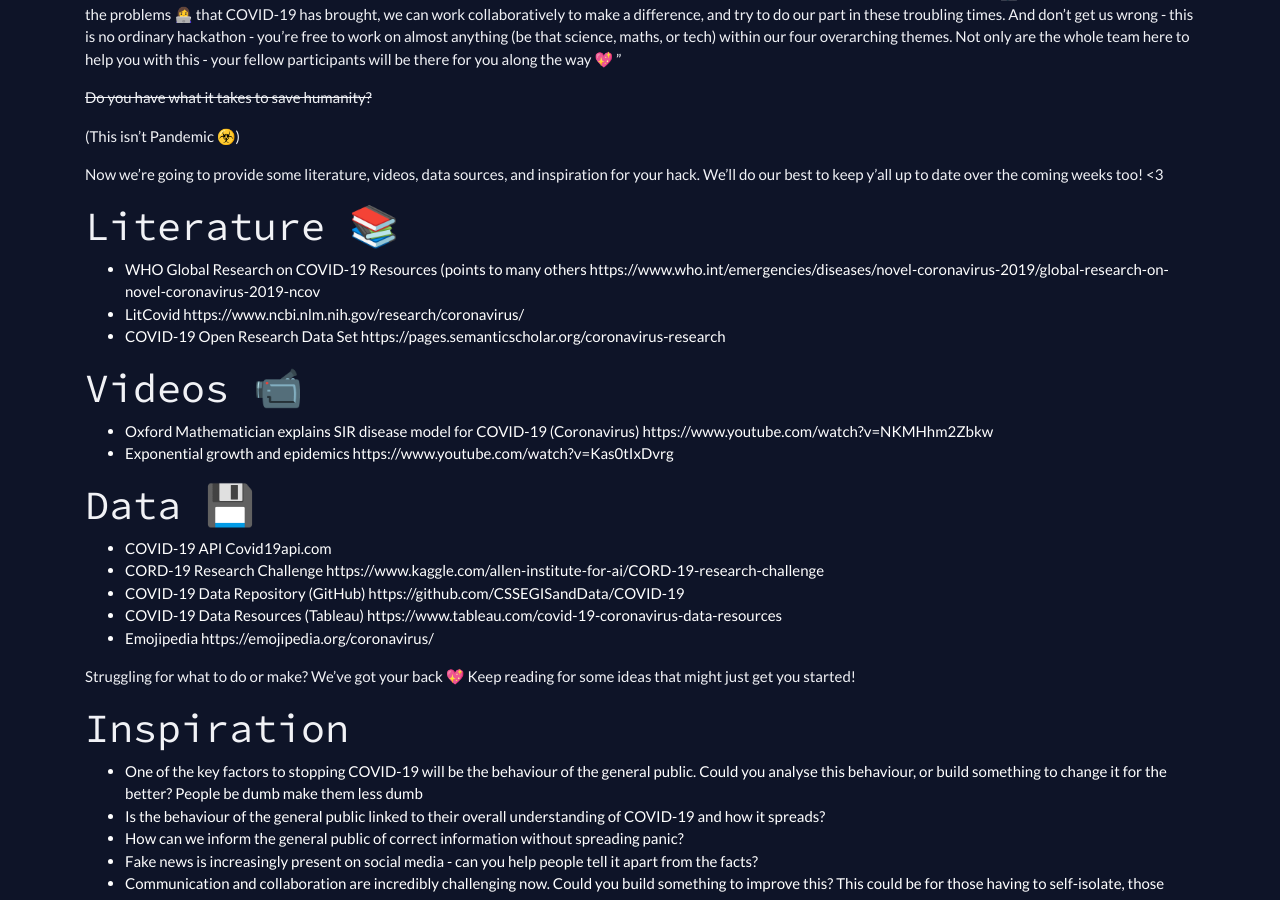
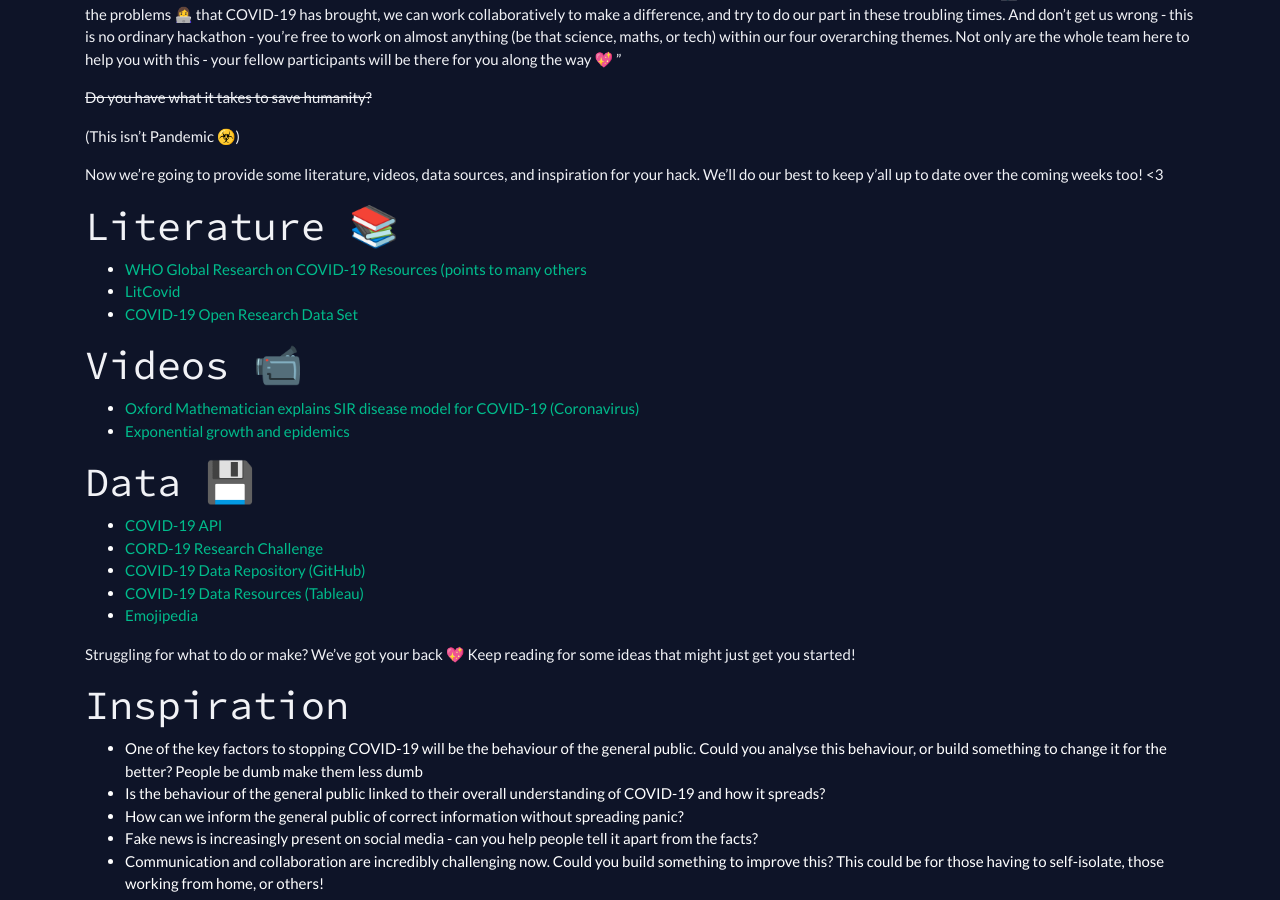
Before and after one commit to HackQuarantine/hq-website, a Jekyll site: the page built from science.md, in a window 1280 px wide and 900 px high, scrolled down 280 px. Built offline with Jekyll 4.4.1, drawn with Linux system fonts in a browser that asks for light colours; nearby versions of some CDN libraries.

Commit message:
Fix links

```diff
--- a/science.md
+++ b/science.md
@@ -22,32 +22,24 @@ Now we’re going to provide some literature, videos, data sources, and inspirat
 
 ## Literature 📚
 
-* WHO Global Research on COVID-19 Resources (points to many others
-  https://www.who.int/emergencies/diseases/novel-coronavirus-2019/global-research-on-novel-coronavirus-2019-ncov
-* LitCovid
-  https://www.ncbi.nlm.nih.gov/research/coronavirus/
-* COVID-19 Open Research Data Set
-  https://pages.semanticscholar.org/coronavirus-research
+* [WHO Global Research on COVID-19 Resources (points to many others](https://www.who.int/emergencies/diseases/novel-coronavirus-2019/global-research-on-novel-coronavirus-2019-ncov)
+* [LitCovid](https://www.ncbi.nlm.nih.gov/research/coronavirus/)
+* [COVID-19 Open Research Data Set](https://pages.semanticscholar.org/coronavirus-research)
+
 
 ## Videos 📹
 
-* Oxford Mathematician explains SIR disease model for COVID-19 (Coronavirus)
-  https://www.youtube.com/watch?v=NKMHhm2Zbkw
-* Exponential growth and epidemics
-  https://www.youtube.com/watch?v=Kas0tIxDvrg
+* [Oxford Mathematician explains SIR disease model for COVID-19 (Coronavirus)](https://www.youtube.com/watch?v=NKMHhm2Zbkw)
+* [Exponential growth and epidemics](https://www.youtube.com/watch?v=Kas0tIxDvrg)
 
 ## Data 💾
 
-* COVID-19 API
-  Covid19api.com
-* CORD-19 Research Challenge
-  https://www.kaggle.com/allen-institute-for-ai/CORD-19-research-challenge
-* COVID-19 Data Repository (GitHub)
-  https://github.com/CSSEGISandData/COVID-19
-* COVID-19 Data Resources (Tableau)
-  https://www.tableau.com/covid-19-coronavirus-data-resources
-* Emojipedia
-  https://emojipedia.org/coronavirus/
+* [COVID-19 API](covid19api.com)
+* [CORD-19 Research Challenge](https://www.kaggle.com/allen-institute-for-ai/CORD-19-research-challenge)
+* [COVID-19 Data Repository (GitHub)](https://github.com/CSSEGISandData/COVID-19)
+* [COVID-19 Data Resources (Tableau)](https://www.tableau.com/covid-19-coronavirus-data-resources)
+* [Emojipedia](https://emojipedia.org/coronavirus/)
+
 
 
 Struggling for what to do or make? We’ve got your back 💖 Keep reading for some ideas that might just get you started!
```
